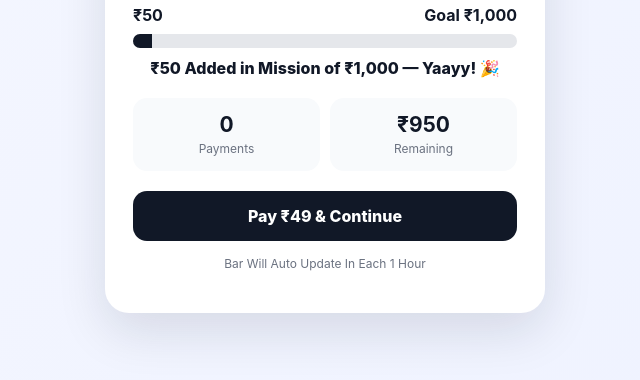
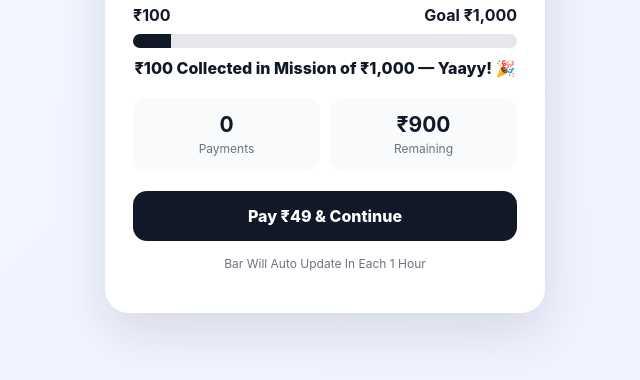
Before and after one commit to hydrogenwithhelium/TEANEET-FUND-RAISE-, a plain HTML site: page index.html in a window 1280 px wide. Shown: the part 300-680 px from the top of the page, without its empty margins (315-955 px from the left). Drawn offline with Linux system fonts and the light colour scheme; no server answers.

Commit message:
Update index.html

```diff
--- a/index.html
+++ b/index.html
@@ -46,11 +46,11 @@
 
 
     <div class="amounts">
-      <span id="raised">₹50</span>
+      <span id="raised">₹100</span>
       <span>Goal ₹1,000</span>
     </div>
     <div class="bar"><div class="fill" id="fill"></div></div>
-    <div style="margin-top:10px;font-weight:800;">₹50 Added in Mission of ₹1,000 — Yaayy! 🎉</div>
+    <div style="margin-top:10px;font-weight:800;">₹100 Collected in Mission of ₹1,000 — Yaayy! 🎉</div>
 
     <div class="stats">
       <div class="stat"><b id="payments">0</b><span>Payments</span></div>
@@ -68,7 +68,7 @@
   // ===== SETTINGS =====
   const UPI_ID = "raunakofficial1065@oksbi";
   const PAYMENT_AMOUNT = 49;
-  const STARTING_RAISED = 50;
+  const STARTING_RAISED = 100;
   const GOAL = 1000;
 
   // Your Google Sheet ID:
```
